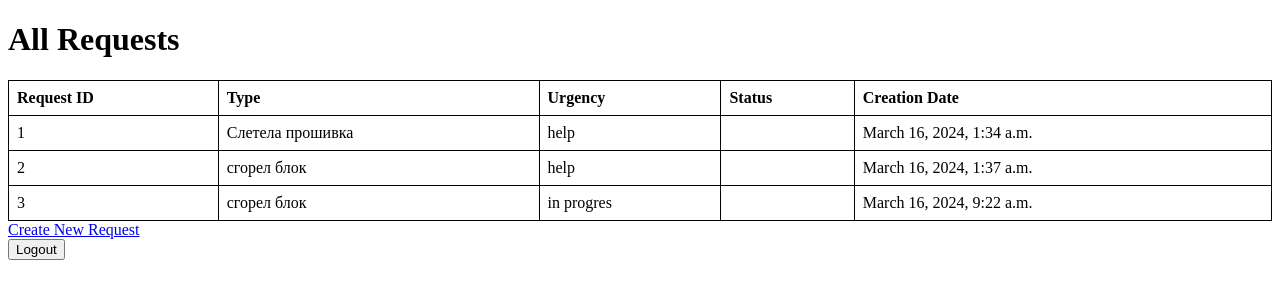
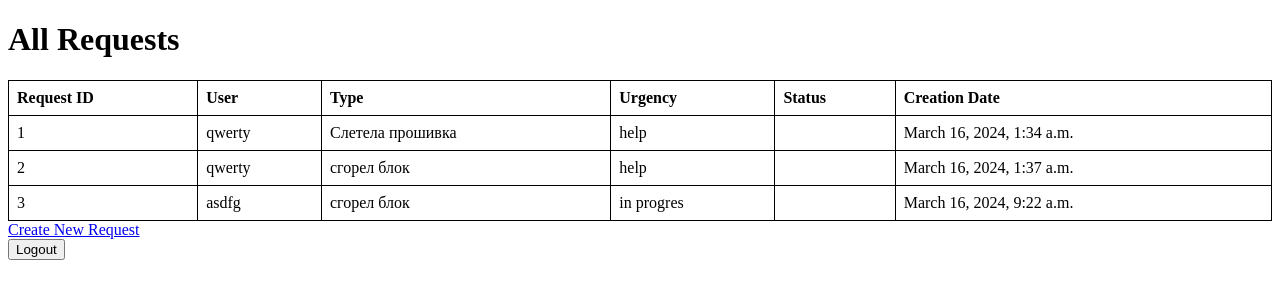
Before and after one commit to klee0220/super, a Django app: page /order/view_all_requests/ in a window 1280 px wide. Shown: the top 300 px of the page. Run offline with Django 5.2, Linux system fonts and the light colour scheme; data comes from the database, SQL or seed files in the repository; both versions use the stored data as it was after the commit.

Commit message:
added tables for information

```diff
--- a/order_app/templates/view_all_requests.html
+++ b/order_app/templates/view_all_requests.html
@@ -23,6 +23,7 @@
         <thead>
             <tr>
                 <th>Request ID</th>
+                <th>User</th>
                 <th>Type</th>
                 <th>Urgency</th>
                 <th>Status</th>
@@ -33,6 +34,7 @@
             {% for request_instance in all_requests %}
                 <tr>
                     <td>{{ request_instance.id }}</td>
+                    <td>{{ request_instance.user.username }}</td> <!-- Имя пользователя -->
                     <td>{{ request_instance.request_type }}</td>
                     <td>{{ request_instance.urgency }}</td>
                     <td>{{ request_instance.status }}</td>
```
Also changed, not shown: new_database.sqlite3.
